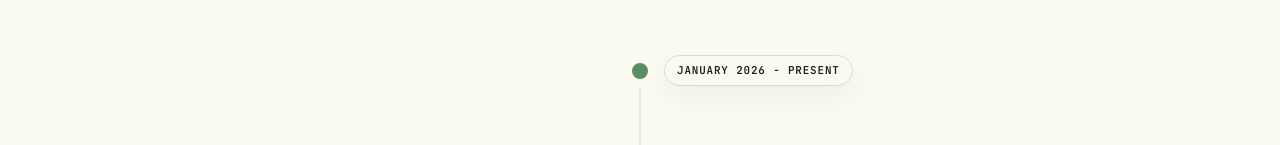
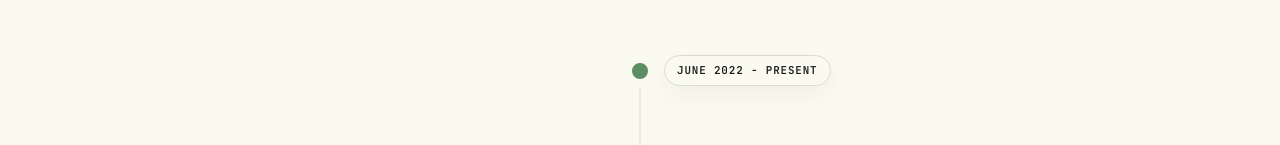
Before and after one commit to kmacancela/macancela-tech, a React (Vite) app: page /experience in a window 1280 px wide. Shown: the part 185-330 px from the top of the page. Built offline with nearby package versions, Linux system fonts and the light colour scheme; no server answers.

Commit message:
Match site experience to updated resume

```diff
--- a/src/data/experience.ts
+++ b/src/data/experience.ts
@@ -3,18 +3,17 @@ import type { Experience } from '../types'
 export const experience: Experience[] = [
   {
     id: 'exp-0',
-    company: 'Macancela Technologies',
-    role: 'Product Engineer',
+    company: 'Kary Waves',
+    role: '3D Technical Designer',
     location: 'New York, NY',
-    startDate: 'January 2026',
+    startDate: 'June 2022',
     endDate: 'Present',
-    context: 'Partnering with clients to transform early-stage ideas into production-ready software products, from discovery and planning through engineering and launch.',
+    context: 'Apparel development and manufacturing for independent designers and brands, combining 3D garment design with client-facing software.',
     description: [
-      'Own work end to end, from product planning and interface implementation through backend development, testing, and deployment.',
-      'Develop responsive web experiences and supporting services with an emphasis on maintainable systems and clear product decisions.',
-      'Iterate on active products after launch, refining features and usability as requirements evolve.',
+      'Built a React Native/TypeScript app with Fastify APIs and PostgreSQL for project tracking, bookings, messaging, and files.',
+      'Create tech packs and 3D CAD garment simulations to assess fit, construction, and fabric drape before sampling.',
     ],
-    tech: ['React', 'TypeScript', 'Node.js', 'API Design', 'Product Delivery'],
+    tech: ['React Native', 'TypeScript', 'Fastify', 'PostgreSQL', '3D CAD'],
     current: true,
   },
   {
@@ -24,12 +23,12 @@ export const experience: Experience[] = [
     location: 'New York, NY',
     startDate: 'March 2020',
     endDate: 'August 2025',
-    context: 'Led full-stack product development for Atrilyx, an AI-powered analytics platform serving SaaS clients and internal teams.',
+    context: 'Led full-stack product development for Atrilyx, an AI-powered analytics platform serving clients and internal teams.',
     description: [
       'Pioneered a front-end migration from AngularJS to Vue.js, turning an internal admin tool into the market-ready foundation for Atrilyx.',
-      'Built AI-powered analytics dashboards delivering cross-channel attribution and customer journey insights for 300+ SaaS clients logging 10M+ daily events.',
+      'Built AI-powered analytics dashboards delivering cross-channel attribution and customer journey insights for 300+ clients logging 10M+ daily events.',
       'Conceived and owned a custom React SSO portal with persistent drag-and-drop widgets, centralizing secure access for 120+ employees and reducing onboarding time by 40%.',
-      'Architected full-stack multi-tenant data isolation with client-scoped access, enabling customers to manage multiple dashboards with zero cross-tenant exposure.',
+      'Architected multi-tenant data isolation for Atrilyx by redesigning schemas and enforcing client-scoped access controls for customers managing multiple site dashboards.',
       'Engineered secure Power BI embedding with token auth, row-level security, and an internal permissions UI for report access.',
     ],
     tech: ['Vue.js', 'React', 'TypeScript', 'Node.js', 'SQL', 'Power BI', 'JWT'],
--- a/src/pages/ExperiencePage.tsx
+++ b/src/pages/ExperiencePage.tsx
@@ -7,8 +7,8 @@ import type { Experience } from '../types'
 const experienceTimelineItems = [
   {
     experienceId: 'exp-0',
-    callout: 'Independent full-stack work across product direction, frontend experiences, backend services, and production delivery.',
-    proof: 'Independent delivery / web + mobile products / end-to-end ownership',
+    callout: 'Built a full-stack client app alongside 3D garment design work for an apparel development and manufacturing business.',
+    proof: 'Client app / Fastify APIs / PostgreSQL',
     badgeVariant: 'leaf',
     dotClass: 'border-leaf bg-leaf',
     side: 'right',
@@ -16,7 +16,7 @@ const experienceTimelineItems = [
   {
     experienceId: 'exp-1',
     callout: 'Senior full-stack ownership across product surfaces, multi-tenant data boundaries, SSO, and launch-ready analytics.',
-    proof: '300+ SaaS clients / 10M+ daily events / 120+ internal SSO users',
+    proof: '300+ clients / 10M+ daily events / 120+ internal SSO users',
     badgeVariant: 'tidal',
     dotClass: 'border-tidal bg-tidal',
     side: 'left',
@@ -48,7 +48,7 @@ const experienceTimelineItems = [
 ] as const
 
 const education = {
-  school: 'CUNY Queens College',
+  school: 'Queens College',
   degree: 'Bachelor of Science in Computer Science and Applied Mathematics',
   detail: 'Technical foundation in computer science and applied mathematics, completed while working in campus IT support.',
 }
```
